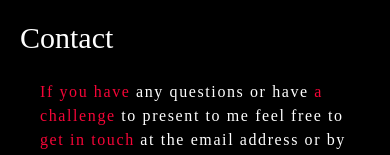
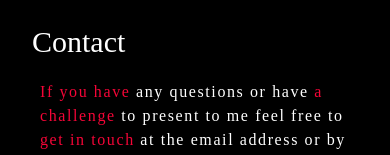
Before and after one commit to MartinGK/CurriculumVitae, a Next.js app: page / in a window 390 px wide. Both pictures are taken after a click on the button 341 px from the left and 816 px from the top of the page. Shown: the top 155 px of the page. Built offline with nearby package versions, Linux system fonts and the light colour scheme.

Commit message:
styles fixed

```diff
--- a/pages/_app.tsx
+++ b/pages/_app.tsx
@@ -1,19 +1,28 @@
 import theme from "utils/theme";
+import { ThemeProvider } from "@mui/material";
+import { QueryClient, QueryClientProvider } from "react-query";
+import { SidebarOptionsProvider } from "contexts/SidebarOptionsContext";
+import { ToastContainer } from "react-toastify";
 import "react-toastify/dist/ReactToastify.css";
 import "../styles/tailwind.css";
 import "../styles/globals.css";
-import { ThemeProvider } from "@mui/material";
-import { QueryClient, QueryClientProvider } from "react-query";
 
 const queryClient = new QueryClient();
 
 function MyApp({ Component, pageProps }) {
   return (
-    <QueryClientProvider client={queryClient}>
-      <ThemeProvider theme={theme}>
-        <Component {...pageProps} />
-      </ThemeProvider>
-    </QueryClientProvider>
+    <SidebarOptionsProvider>
+      <QueryClientProvider client={queryClient}>
+        <ThemeProvider theme={theme}>
+          <ToastContainer
+            toastClassName="!bg-[#1c1c1c] "
+            bodyClassName="!bg-[#1c1c1c] !font-red"
+            hideProgressBar
+          />
+          <Component {...pageProps} />
+        </ThemeProvider>
+      </QueryClientProvider>
+    </SidebarOptionsProvider>
   );
 }
 
--- a/pages/index.tsx
+++ b/pages/index.tsx
@@ -1,13 +1,12 @@
 "use client";
 
 import Head from "next/head";
-import { SidebarOptionsProvider } from "contexts/SidebarOptionsContext";
 import BottomNav from "components/BottonNav";
-import { Divider, NoSsr } from "@mui/material";
+import {  NoSsr } from "@mui/material";
 import Main from "components/Main";
-import { ToastContainer } from "react-toastify";
 
 export default function Home() {
+
   return (
     <>
       <Head>
@@ -15,23 +14,10 @@ export default function Home() {
         <meta name="description" content="Martin Gainza Koulaksezian CV" />
         <link rel="icon" href="/images/icon.jpg" />
       </Head>
-
-      <ToastContainer
-        toastClassName="!bg-[#1c1c1c] "
-        bodyClassName="!bg-[#1c1c1c] !font-red"
-        hideProgressBar
-        progressClassName="!bg-red"
-      />
-      <div className="fixed z-50 h-16 w-full bg-transparent py-14 md:hidden">
-        <Divider className="fixed left-0 w-full border-red py-1" />
-      </div>
-      <SidebarOptionsProvider>
-        {/* <SideBar /> */}
-        <Main />
-        <NoSsr>
-          <BottomNav />
-        </NoSsr>
-      </SidebarOptionsProvider>
+      <Main />
+      <NoSsr>
+        <BottomNav />
+      </NoSsr>
     </>
   );
 }
--- a/src/components/AboutMe/index.tsx
+++ b/src/components/AboutMe/index.tsx
@@ -33,9 +33,6 @@ export const AboutMe = () => {
       }}
       transition={{ type: "tween", stiffness: 100, bounce: 0 }}
     >
-      <div className="fixed z-50 h-16 w-full bg-black py-5 md:hidden ">
-        <h1 className="border-b-1 border-red text-3xl">About me</h1>
-      </div>
       <div className="overflow-auto px-5 pt-24 md:flex md:px-5 w-full md:pt-16">
         <div className="md:w-1/4">
           <Image
@@ -66,7 +63,7 @@ export const AboutMe = () => {
             </Link>
           </div>
         </div>
-        <div className="flex flex-col md:w-3/4 md:pt-7 md:px-5">
+        <div className="flex flex-col md:w-3/4 md:px-5">
           <div className="flex justify-center pt-5 md:px-5">
             <div className="w-5/8">
               <p className="text-base md:text-xl">
--- a/src/components/Contact/ContactBox.tsx
+++ b/src/components/Contact/ContactBox.tsx
@@ -39,7 +39,7 @@ export default function ContactBox() {
 
   return (
     <form
-      className="grid flex-col gap-5 rounded-lg px-2 py-5 !shadow-red !shadow-[0_0_10px_1px] md:mx-auto md:max-w-lg"
+      className={`grid flex-col gap-5 rounded-lg px-2 py-5 !shadow-[0_0_10px_1px_#f50537] md:mx-auto md:max-w-lg`}
       onSubmit={handleSendMessage}
     >
       <h3>Contact me</h3>
--- a/src/components/Contact/index.tsx
+++ b/src/components/Contact/index.tsx
@@ -12,10 +12,13 @@ export default function Contact() {
 
   return (
     <motion.div
-      className={cx("bg-card-1 flex flex-col rounded px-5 text-white bg-transparent md:h-[40rem] overflow-auto md:py-5 z-10", {
-        "!left-0": itemSelected === NavOptions.CONTACT,
-        hidden: itemSelected !== NavOptions.CONTACT,
-      })}
+      className={cx(
+        "bg-card-1 z-10 flex flex-col overflow-auto rounded bg-transparent px-5 text-white md:h-[40rem] md:py-5",
+        {
+          "!left-0": itemSelected === NavOptions.CONTACT,
+          hidden: itemSelected !== NavOptions.CONTACT,
+        }
+      )}
       animate={{
         opacity: itemSelected === NavOptions.CONTACT ? 1 : 0,
         x:
@@ -28,9 +31,6 @@ export default function Contact() {
       }}
       transition={{ type: "tween", stiffness: 100, bounce: 0 }}
     >
-      <div className="fixed z-50 h-16 w-full bg-black py-5 md:hidden">
-        <h1 className="border-b-1 border-red text-3xl">Contact</h1>
-      </div>
       <div className="my-20 px-5 md:my-0 md:py-5">
         <p className="pb-5 tracking-widest">
           <Highlight>If you have</Highlight> any questions or have{" "}
--- a/src/components/Experiences/index.tsx
+++ b/src/components/Experiences/index.tsx
@@ -10,7 +10,7 @@ const Experiences = () => {
 
   return (
     <motion.div
-      className={cx("bg-card-1  px-5 text-white bg-transaprent md:h-[40rem] overflow-scroll z-10", {
+      className={cx("bg-card-1  px-5 text-white bg-transaprent md:h-[40rem] overflow-scroll z-10 ", {
         "!left-0": itemSelected === NavOptions.EXPERIENCES,
         hidden: itemSelected !== NavOptions.EXPERIENCES,
       })}
@@ -26,9 +26,6 @@ const Experiences = () => {
       }}
       transition={{ type: "tween", stiffness: 100, bounce: 0 }}
     >
-      <div className="fixed z-50 h-16 w-full bg-black py-5 md:hidden">
-        <h1 className="border-b-1 border-red text-3xl">Experiences</h1>
-      </div>
       <div className="my-20 flex px-5">
         <div className="grid w-full gap-4 overflow-auto md:grid-cols-2">
           {experiences.map((exp) => (
--- a/src/components/Main/index.tsx
+++ b/src/components/Main/index.tsx
@@ -1,4 +1,4 @@
-import { NoSsr } from "@mui/material";
+import { Divider, NoSsr } from "@mui/material";
 import AboutMe from "components/AboutMe";
 import Contact from "components/Contact";
 import Experiences from "components/Experiences";
@@ -10,6 +10,7 @@ import { useSwipeable } from "react-swipeable";
 
 export default function Main() {
   const { onSwipedRight, onSwipedLeft } = useContext(SidebarOptionsContext);
+  const { itemSelected } = useContext(SidebarOptionsContext);
 
   const handlers = useSwipeable({
     onSwipedLeft,
@@ -20,6 +21,13 @@ export default function Main() {
   });
 
   return (
+    <>
+      <div className="!fixed z-20 h-18 w-full bg-black pt-6 md:!hidden">
+        <h1 className="border-b-1 pl-8 border-red text-3xl">
+          {itemSelected}
+        </h1>
+        <Divider className="left-0 w-full border-red py-1" />
+      </div>
       <div
         className="absolute h-screen overflow-scroll bg-black md:relative md:bg-[#1a1a1a]"
         {...handlers}
@@ -28,12 +36,13 @@ export default function Main() {
           <NoSsr>
             <TopNav />
           </NoSsr>
-        <div className="hidden md:flex bg-card-1 absolute bg-black px-5 mt-14 pb-20 text-white md:h-[40rem] w-full z-1 md:items-center md:rounded-b-md md:rounded-r-md md:px-0" />
+          <div className="bg-card-1 z-1 absolute mt-14 hidden w-full bg-black px-5 pb-20 text-white md:flex md:h-[40rem] md:items-center md:rounded-b-md md:rounded-r-md md:px-0" />
           <AboutMe />
           <Experiences />
           <Skills />
           <Contact />
         </main>
       </div>
+    </>
   );
 }
--- a/src/components/Skills/index.tsx
+++ b/src/components/Skills/index.tsx
@@ -31,9 +31,6 @@ const Skills = () => {
       }}
       transition={{ type: "tween", stiffness: 100, bounce: 0 }}
     >
-      <div className="fixed z-50 h-16 w-full bg-black py-5 md:hidden">
-        <h1 className="border-b-1 border-red px-5 text-3xl">Skills</h1>
-      </div>
       <div className="w-full pt-20 pl-4 grid grid-cols-2 md:grid-cols-3 pb-20 md:py-5">
         {Object.keys(skillsByGroup).map((group) => {
           return (
--- a/src/components/TopNav/index.tsx
+++ b/src/components/TopNav/index.tsx
@@ -53,7 +53,7 @@ function TopNav() {
     >
       <BottomNavigationAction
         value={NavOptions.ABOUT_ME}
-        label={"About me"}
+        label={NavOptions.ABOUT_ME}
         showLabel={itemSelected !== NavOptions.ABOUT_ME}
         classes={classes}
         color="white"
@@ -61,7 +61,7 @@ function TopNav() {
       />
       <BottomNavigationAction
         value={NavOptions.EXPERIENCES}
-        label={"Experiences"}
+        label={NavOptions.EXPERIENCES}
         showLabel={itemSelected !== NavOptions.EXPERIENCES}
         classes={classes}
         color="white"
@@ -69,7 +69,7 @@ function TopNav() {
       />
       <BottomNavigationAction
         value={NavOptions.SKILLS}
-        label={"Skills"}
+        label={NavOptions.SKILLS}
         showLabel={itemSelected !== NavOptions.SKILLS}
         classes={classes}
         color="white"
@@ -77,7 +77,7 @@ function TopNav() {
       />
       <BottomNavigationAction
         value={NavOptions.CONTACT}
-        label={"Contact"}
+        label={NavOptions.CONTACT}
         showLabel={itemSelected !== NavOptions.CONTACT}
         classes={classes}
         color="white"
--- a/src/constants/index.ts
+++ b/src/constants/index.ts
@@ -165,10 +165,10 @@ export const experiences = [
 ];
 
 export const NavOptions = {
-  ABOUT_ME: "about me",
-  EXPERIENCES: "experiences",
-  SKILLS: "skills",
-  CONTACT: "contact",
+  ABOUT_ME: "About me",
+  EXPERIENCES: "Experiences",
+  SKILLS: "Skills",
+  CONTACT: "Contact",
 };
 
 export const navOptionsArray = Object.values(NavOptions);
```
Lines whose indentation alone changed are shown as unchanged.
